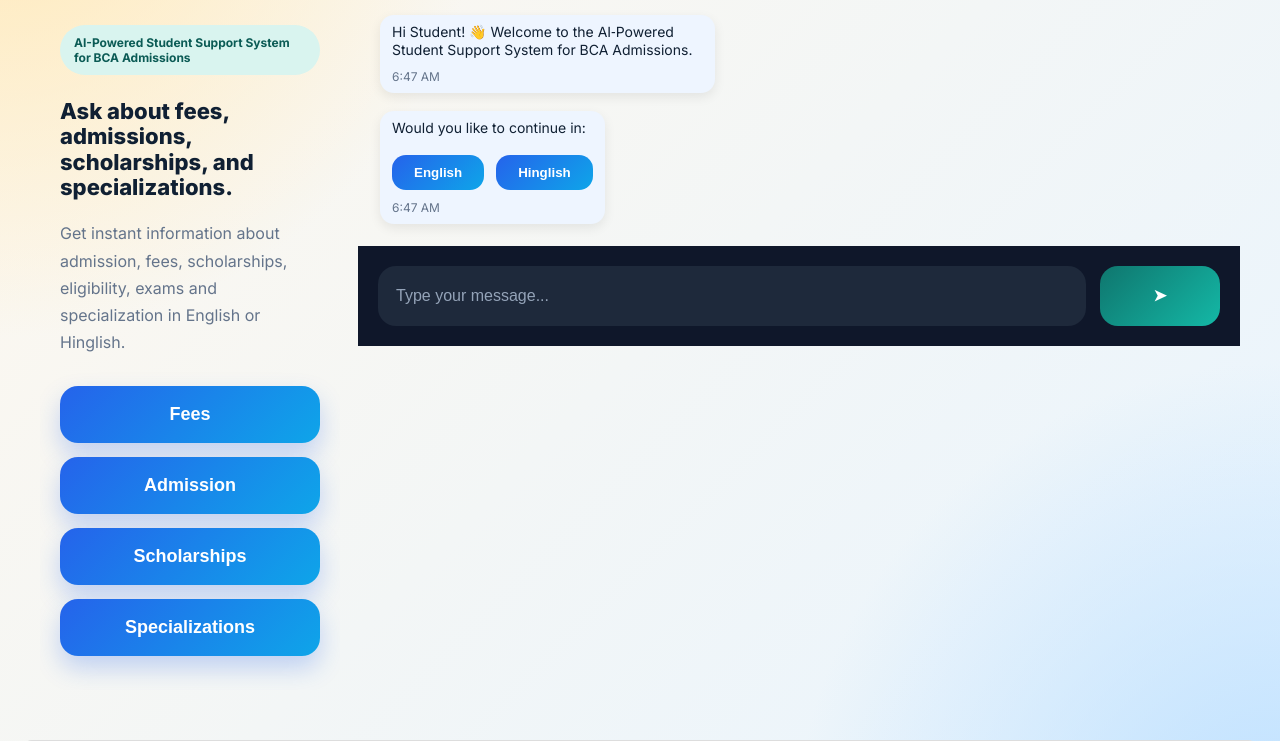
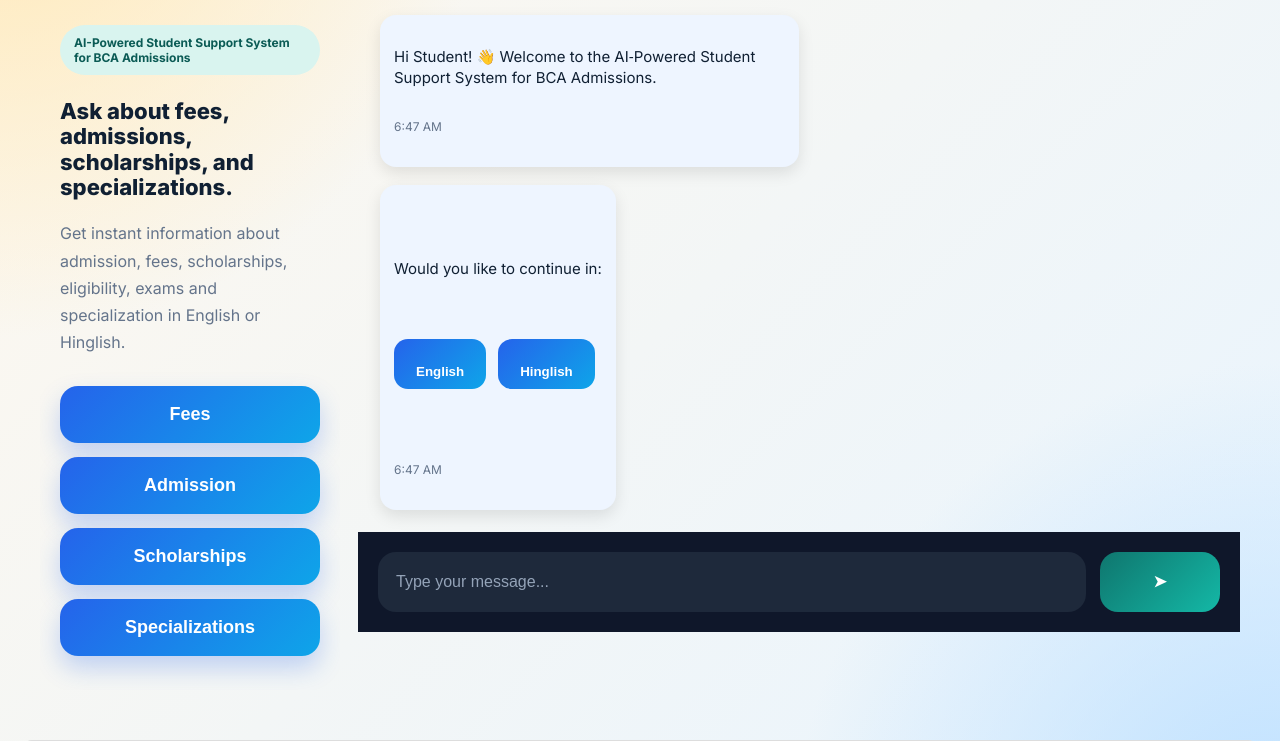
Before and after one commit to Bushra2711/amity-chatbot, a Flask app: page / in a window 1280 px wide. Shown: the part 150-891 px from the top of the page. Run offline with Flask 3, Linux system fonts and the light colour scheme.

Commit message:
Update style.css

```diff
--- a/static/style.css
+++ b/static/style.css
@@ -260,13 +260,16 @@ body{
 }
 
 .message-bubble{
-    max-width:40%;       /* aur chhota width */
-    padding:8px 12px;    /* andar ka space kam */
-    font-size:14px;      /* text size neat */
-    line-height:1.3;     /* spacing tight */
-    border-radius:14px;  /* corners thode compact */
-    box-shadow:0 4px 12px rgba(0,0,0,0.08); /* shadow halka */
+    max-width:50%;
+    padding:10px 14px;   /* thoda zyada space */
+    font-size:15px;      /* text thoda readable */
+    line-height:1.4;
+    border-radius:16px;
+    box-shadow:0 6px 16px rgba(0,0,0,0.1);
+    white-space:pre-line;
+    word-break:break-word;
 }
+
 
 
 .bot-message .message-bubble{
```
